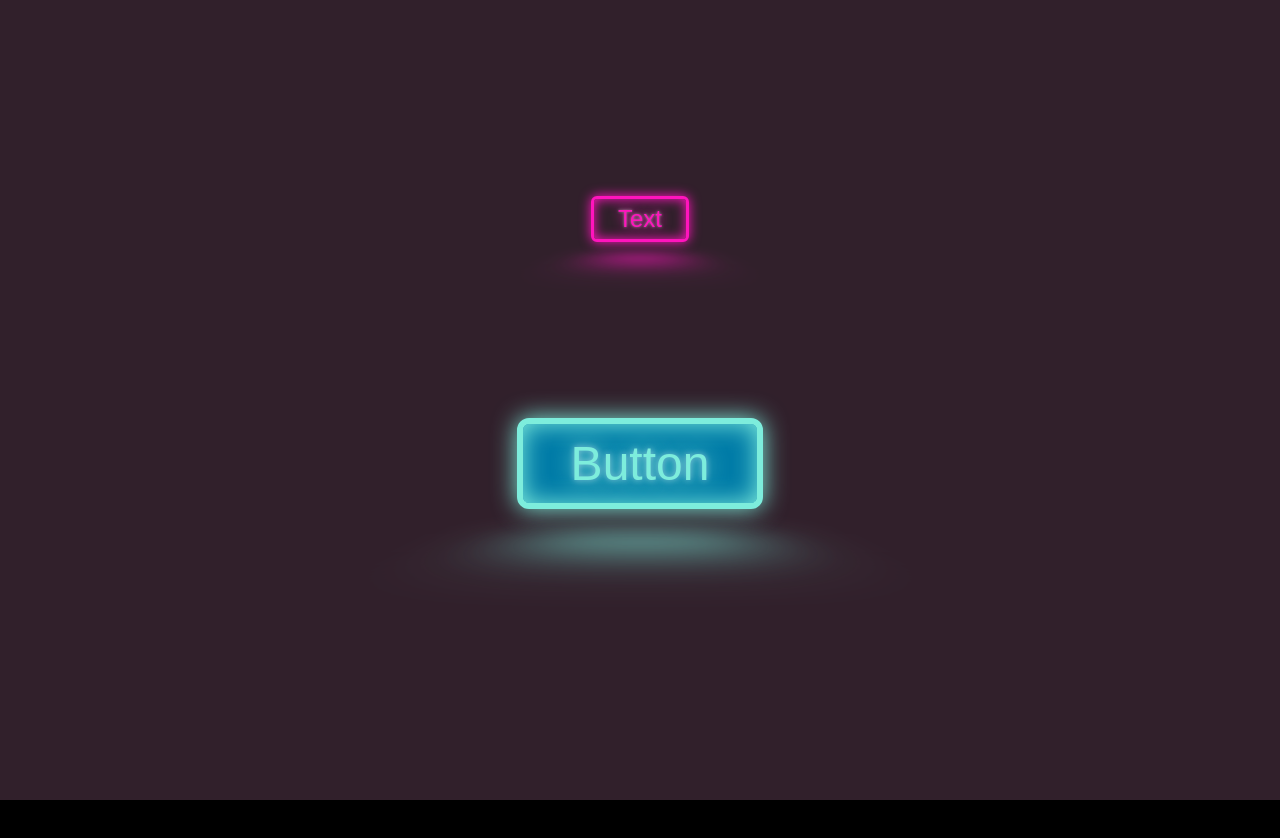
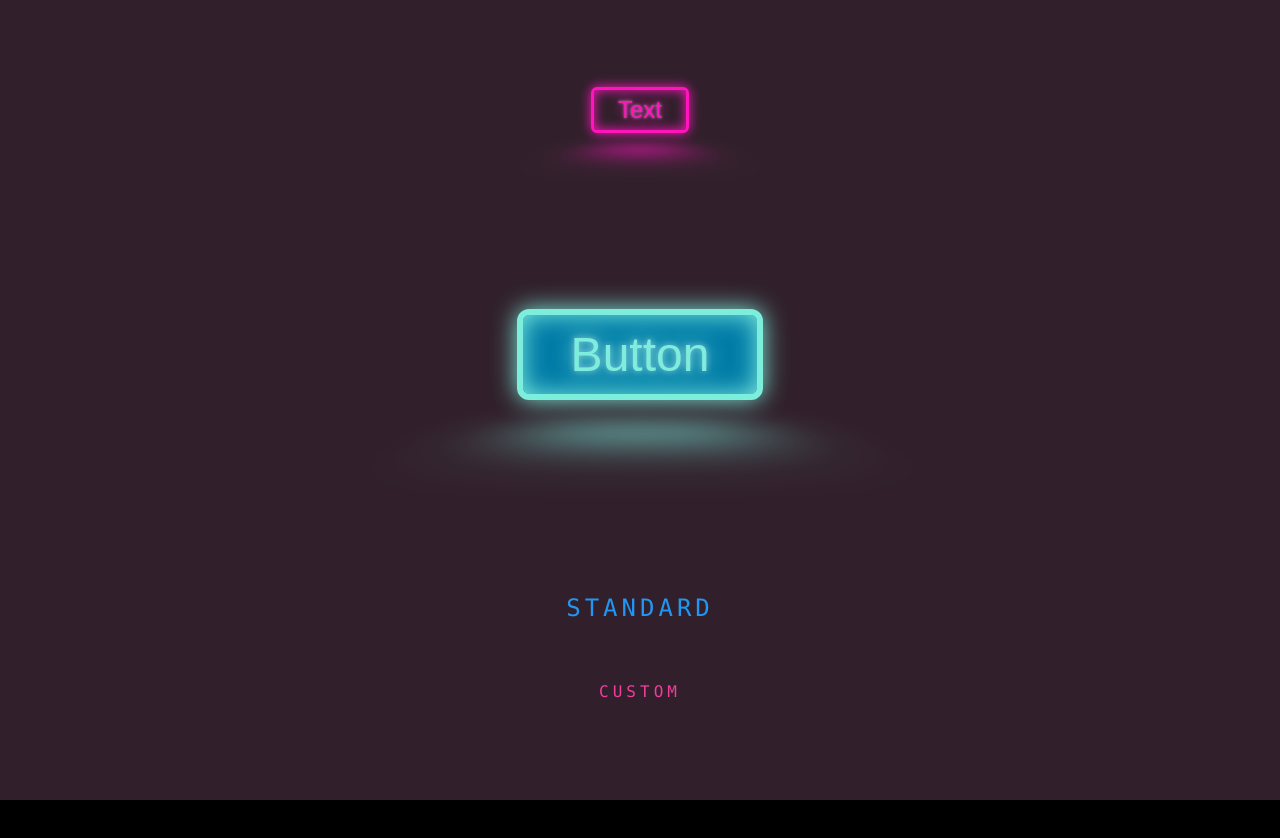
Before and after one commit to jnhthomp/jtdev-react-components, a React (Create React App) app: page / in a window 1280 px wide. Shown: the top 838 px of the page. Built offline with nearby package versions, Linux system fonts and the light colour scheme.

Commit message:
Add animated neon button component

```diff
--- a/src/App.js
+++ b/src/App.js
@@ -3,6 +3,7 @@ import GlowBar from './Loading/GlowBar/GlowBar.jsx';
 import AnimatedInput from './Form/AnimatedInput/AnimatedInput';
 import FullImageCard from './Card/FullImageCard/FullImageCard';
 import NeonButton from './Button/NeonButton/NeonButton';
+import NeonButtonAnimated from './Button/NeonButtonAnimated/NeonButtonAnimated';
 // import image from './Assets/Images/JWSTHD.jpg';
 
 function App() {
@@ -14,6 +15,13 @@ function App() {
     fontSize: '3rem',
     transitionSpeed: 500,
     clickAction: () => console.log('Custom Click')
+  }
+
+  const neonButtonAnimatedSettings = {
+    colorPrimary: '#ef3e9c',
+    colorSecondary: '#aaffb8',
+    fontSize: '16px',
+    transitionSpeed: .5
   }
 
   // Glow Bar loader example settings
@@ -66,6 +74,9 @@ function App() {
         <br></br>
         <NeonButton
           settings={neonButtonSettings}>Button</NeonButton>
+        <br></br>
+        <NeonButtonAnimated settings={{}}>Standard</NeonButtonAnimated>
+        <NeonButtonAnimated settings={neonButtonAnimatedSettings}>Custom</NeonButtonAnimated>
       </section>
       <section className={`${classes.sectionContainer} ${classes.loadingSection}`}>
         <h2>Loading Bars</h2>
--- /dev/null
+++ b/src/Button/NeonButtonAnimated/NeonButtonAnimated.jsx
@@ -0,0 +1,128 @@
+import React from 'react'
+import styled from 'styled-components'
+
+const Button = styled.button`
+  font-family: consolas;
+  background: none;
+  border: none;
+  cursor: pointer;
+
+  position: relative;
+  display: inline-block;
+  padding: .75em 1.5em;
+  color: ${props => props.buttonSettings.colorPrimary};
+  text-transform: uppercase;
+  letter-spacing: 4px;
+  text-decoration: none;
+  font-size: ${props => props.buttonSettings.fontSize};
+  overflow: hidden;
+  transition: ${props => props.buttonSettings.transitionSpeed * .2}s;
+
+  &:hover{
+    color:${props => props.buttonSettings.colorSecondary};
+    background: ${props => props.buttonSettings.colorPrimary};
+    box-shadow:
+      0 0 .5em ${props => props.buttonSettings.colorPrimary},
+      0 0 1em ${props => props.buttonSettings.colorPrimary},
+      0 0 2em ${props => props.buttonSettings.colorPrimary};
+    transition-delay: ${props => props.buttonSettings.transitionSpeed}s;
+  }
+
+  & span {
+    position: absolute;
+    display: block;
+  }
+
+  & span:nth-child(1) {
+    top: 0;
+    left: -100%;
+    width: 100%;
+    height: 2px;
+    background: linear-gradient(90deg, transparent, ${props => props.buttonSettings.colorPrimary})
+
+  }
+
+  &:hover span:nth-child(1){
+    left: 100%;
+    transition: ${props => props.buttonSettings.transitionSpeed}s;
+  }
+
+  & span:nth-child(3) {
+    bottom: 0;
+    right: -100%;
+    width: 100%;
+    height: 2px;
+    background: linear-gradient(270deg, transparent, ${props => props.buttonSettings.colorPrimary});
+
+  }
+
+  &:hover span:nth-child(3){
+    right: 100%;
+    transition: ${props => props.buttonSettings.transitionSpeed}s;
+    transition-delay: ${props => props.buttonSettings.transitionSpeed * .5}s;
+  }
+
+  & span:nth-child(2) {
+    top: -100%;
+    right: 0;
+    width: 2px;
+    height: 100%;
+    background: linear-gradient(180deg, transparent, ${props => props.buttonSettings.colorPrimary});
+
+  }
+
+  &:hover span:nth-child(2){
+    top: 100%;
+    transition: ${props => props.buttonSettings.transitionSpeed}s;
+    transition-delay: ${props => props.buttonSettings.transitionSpeed * .25}s;
+  }
+
+  & span:nth-child(4) {
+    bottom: -100%;
+    left: 0;
+    width: 2px;
+    height: 100%;
+    background: linear-gradient(360deg, transparent, ${props => props.buttonSettings.colorPrimary});
+
+  }
+
+  &:hover span:nth-child(4){
+    bottom: 100%;
+    transition: ${props => props.buttonSettings.transitionSpeed}s;
+    transition-delay: ${props => props.buttonSettings.transitionSpeed * .75}s;
+  }
+`
+
+const NeonButtonAnimated = (props) => {
+  const finalSettings = {};
+  const importSettings = () =>{
+    finalSettings.colorPrimary = props.settings.colorPrimary ?
+      props.settings.colorPrimary :
+      '#2196f3'
+
+    finalSettings.colorSecondary = props.settings.colorSecondary ?
+      props.settings.colorSecondary :
+      '#255784'
+
+    finalSettings.fontSize = props.settings.fontSize ?
+      props.settings.fontSize :
+      '24px'
+
+    finalSettings.transitionSpeed = props.settings.transitionSpeed ?
+      props.settings.transitionSpeed :
+      1
+  };
+
+  importSettings()
+  return (
+    <Button buttonSettings={finalSettings}>
+      <span></span>
+      <span></span>
+      <span></span>
+      <span></span>
+      {props.children}
+    </Button>
+  )
+}
+
+export default NeonButtonAnimated
```
